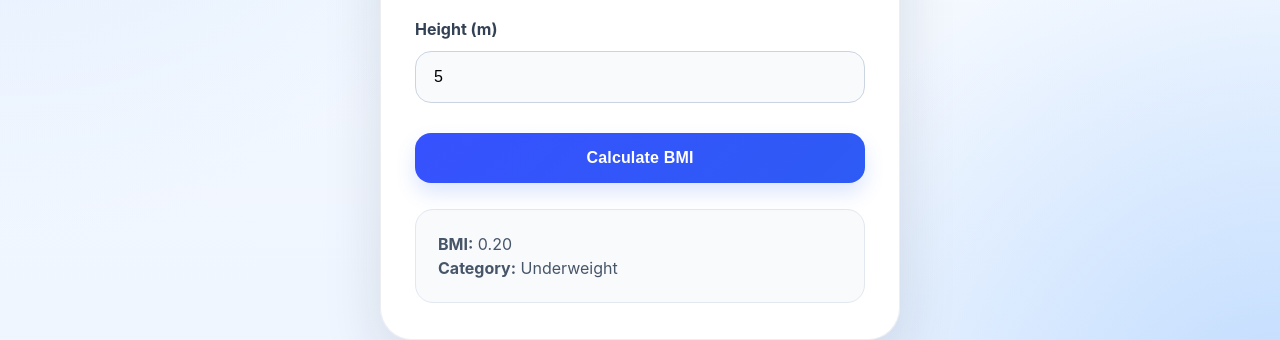
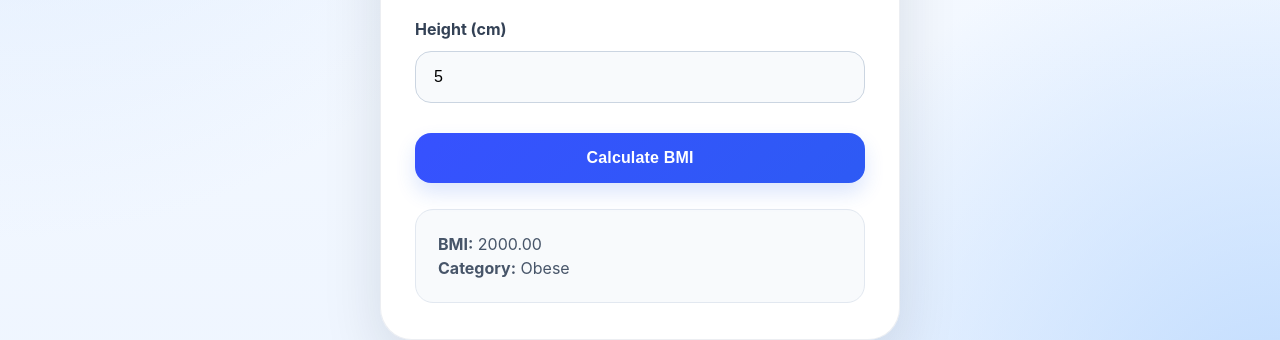
Before and after one commit to abhirama-mb/bmi-calcularor, a website: page public/index.html in a window 1280 px wide. Both pictures are taken after typing "5", "5" into the empty fields and a click on the button "Calculate BMI". Shown: the part 364-704 px from the top of the page. Drawn offline with Linux system fonts and the light colour scheme.

Commit message:
change the parameter to cm

```diff
--- a/public/index.html
+++ b/public/index.html
@@ -20,8 +20,8 @@
       </div>
 
       <div class="field-group">
-        <label for="height">Height (m)</label>
-        <input type="number" id="height" step="0.01" min="0" placeholder="e.g. 1.75" required />
+        <label for="height">Height (cm)</label>
+        <input type="number" id="height" step="0.1" min="0" placeholder="e.g. 175" required />
       </div>
 
       <button type="submit">Calculate BMI</button>
--- a/public/script.js
+++ b/public/script.js
@@ -7,18 +7,19 @@ form.addEventListener('submit', (event) => {
   const weightInput = document.getElementById('weight');
   const heightInput = document.getElementById('height');
   const weight = parseFloat(weightInput.value);
-  const height = parseFloat(heightInput.value);
+  const heightCm = parseFloat(heightInput.value);
 
   if (!weightInput.value || !heightInput.value) {
     showMessage('Please fill in both weight and height.');
     return;
   }
 
-  if (weight <= 0 || height <= 0) {
+  if (weight <= 0 || heightCm <= 0) {
     showMessage('Weight and height must be greater than zero.');
     return;
   }
 
+  const height = heightCm / 100;
   const bmi = weight / (height * height);
   const roundedBmi = bmi.toFixed(2);
   let category = '';
```
